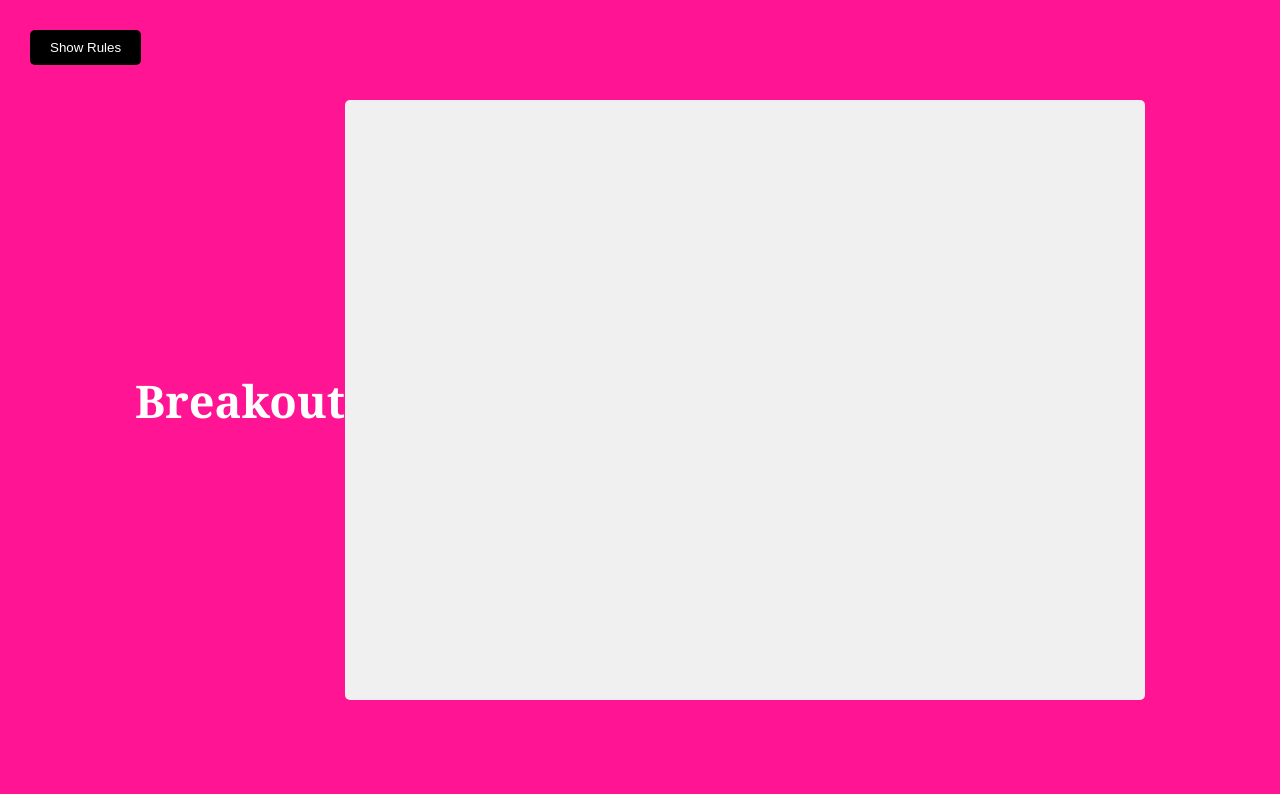
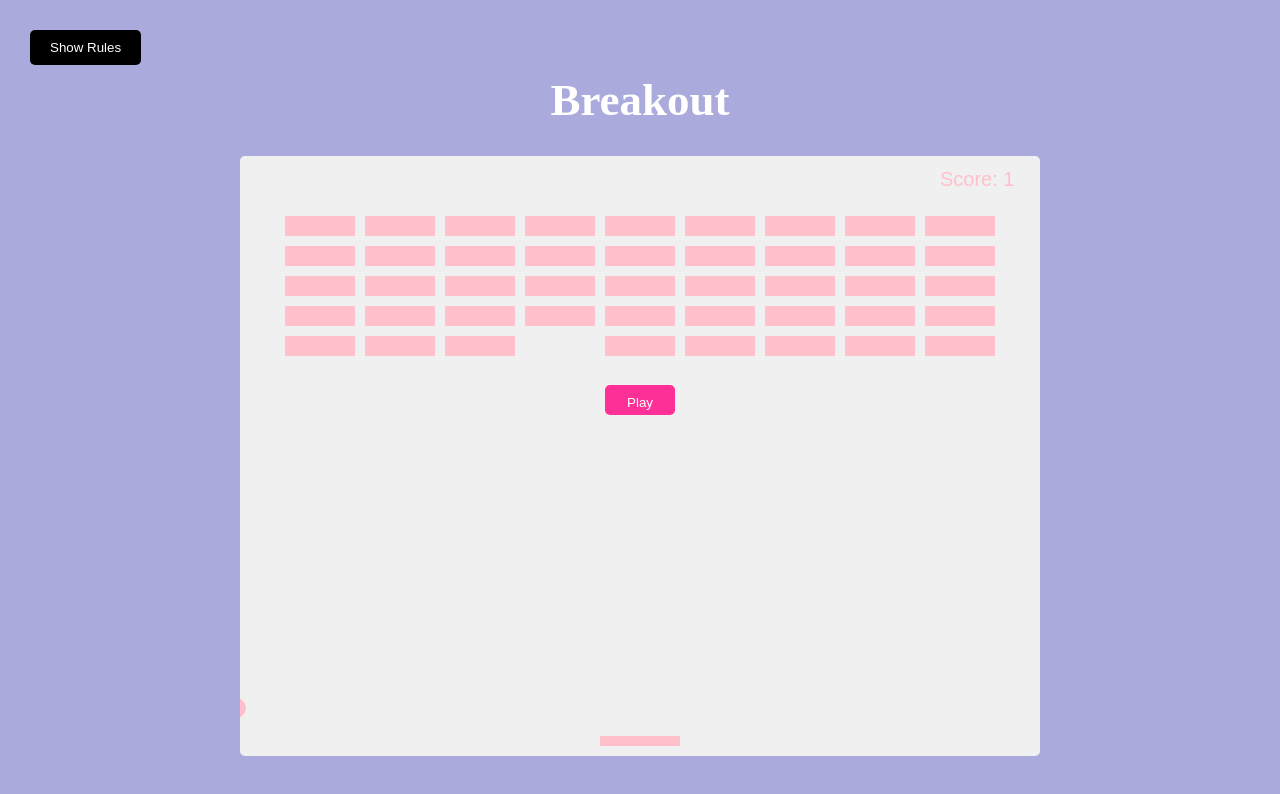
Before and after one commit to dhesipuneet/website2, a plain HTML site: page breakout.html in a window 1280 px wide. Drawn offline with Linux system fonts and the light colour scheme; files that its build step writes are made by us from their sources.

Commit message:
Mon, Apr 8, 2024, 9:34 AM -07:00

```diff
--- a/breakout.css
+++ b/breakout.css
@@ -1,20 +1,20 @@
-*{
+* {
     box-sizing: border-box;
 }
 
 body {
-    background-color: deeppink;
+    background-color: #0095;
     display: flex;
-    flex:-direction: column;
+    flex-direction: column;
     align-items: center;
     justify-content: center;
     min-height: 100vh;
     margin: 0;
-    font-family: Georgia, serif;
+    font-family: font-family: Georgia, serif;
 }
 
 canvas {
-    background: #f0f0f0;
+    background-color: #f0f0f0;
     display: block;
     border-radius: 5px;
 }
@@ -28,17 +28,25 @@ h1 {
     cursor: pointer;
     border: 0;
     padding: 10px 20px;
-    background: black;
+    background-color: black;
     color: white;
     border-radius: 5px;
 }
 
-.btn.hover {
+.play-btn {
+    width: 70px;
+    height: 30px;
+    position: absolute;
+    background: radial-gradient( rgba(255, 0, 128, 0.8) 100%, rgba(255, 255, 255, 1));
+   // requestAnimationFrame()
+}
+
+.btn:hover {
     background: #222222;
 }
 
 .btn:active {
-    transform: scale(0.98);
+    transform: scale(0.9);
 }
 
 .rules-btn {
@@ -50,9 +58,8 @@ h1 {
 .rules {
     position: absolute;
     top: 0;
-    bottom: 0;
     left: 0;
-    background: #333333;
+    background-color: pink;
     color: white;
     min-height: 100vh;
     width: 400px;
@@ -62,6 +69,6 @@ h1 {
     transition: transform 1s ease-in-out;
 }
 
-.rule.show {
+.rules.show {
     transform: translateX(0);
 }
--- a/breakout.html
+++ b/breakout.html
@@ -4,20 +4,20 @@
     <meta charset="UTF-8">
     <meta name="viewport" content="width=device-width, initial-scale=1.0">
     <title>Breakout</title>
-    <link rel="stylesheet" href="css/breakout.css"
-    <link rel="stylesheet" href="js/breakout.js"
-
+    <link rel="stylesheet" href="css/breakout.css">
 </head>
 <body>
     <h1>Breakout</h1>
+    <button id="play-button" class="btn play-btn">Play</button>
     <button id="rules-btn" class="btn rules-btn">Show Rules</button>
     <div id="rules" class="rules">
-        <h2>How To Play:</h2
-            <p>Use your right and left keys to move the paddle to bounce the ball up and break the blocks.</p>
-            <p>If you miss the ball, your score and the blocks will reset.</p>
-            <button id="close-btn" class="close">Close</button>
+        <h2>How To Play:</h2>
+        <p>Use your right and left keys to move the paddle to bounce the ball up and break the blocks.</p>
+        <p>If you miss the ball, your score and the blocks will reset.</p>
+        <button id="close-btn" class="btn">Close</button>
     </div>
 
-<canvas id="canvas" width="800" height="600" ></canvas>
+    <canvas id="canvas" width="800" height="600" ></canvas>
 </body>
+<script src="js/breakout.js"></script>
 </html>
--- a/js/breakout.js
+++ b/js/breakout.js
@@ -1,67 +1,232 @@
 rulesBtn = document.getElementById('rules-btn')
 rules = document.getElementById('rules')
-closesBtn = document.getElemebtById('close-btn')
+closeBtn = document.getElementById('close-btn')
 canvas = document.getElementById('canvas')
 ctx = canvas.getContext('2d')
 
 score = 0
 
+brickRowCount = 9
+brickColumnCount = 5
+
+// Create ball properties
 ball = {
     x: canvas.width / 2,
-    y: canvas.height /2,
+    y: canvas.height / 2,
     size: 10,
     speed: 4,
-    dx: 4;
-    dy: -4;
+    dx: 4,
+    dy: -4,
 }
 
+// Create Paddle properties
 paddle = {
     x: canvas.width / 2 - 40,
-    y: canvas.height - 20,
+    y: canvas.height -20,
     w: 80,
     h: 10,
     speed: 8,
-    dx:0,
+    dx: 0,
 }
 
+// Create brick properties
+brickInfo = {
+    w: 70,
+    h:20,
+    padding: 10,
+    offsetX: 45,
+    offsetY: 60,
+    visible: true
+}
 
+// Create bricks
+bricks = []
+for (let i = 0; i < brickRowCount; i++) {
+    bricks[i] = []
+    for (let j = 0; j < brickColumnCount; j++) {
+        const x = i * (brickInfo.w + brickInfo.padding) + brickInfo.offsetX
+        const y = j * (brickInfo.h + brickInfo.padding) + brickInfo.offsetY
+        bricks[i][j] = {x, y, ...brickInfo}
+    }
+}
 
-
+// Draw ball on canvas
 function drawBall() {
     ctx.beginPath()
-    ctx.arc(ball.x, ball.y, ball.size, 0, Math.PI *2)
-    ctx.fillStyle = '#009599'
+    ctx.arc(ball.x, ball.y, ball.size, 0, Math.PI * 2)
+    ctx.fillStyle = 'pink'
     ctx.fill()
     ctx.closePath()
 }
 
+// Draw paddle on canvas
 function drawPaddle() {
     ctx.beginPath()
-    ctx.rect(paddle.x, paddle.y, paddle.w, paddile.h)
-    ctx.fillStyle = '#009599'
+    ctx.rect(paddle.x, paddle.y, paddle.w, paddle.h)
+    ctx.fillStyle = 'pink'
     ctx.fill()
     ctx.closePath()
 }
 
 
-
+// Draw score on canvas
 function drawScore() {
-    ctx.font ='20px Arial'
+    ctx.font = '20px Arial'
     ctx.fillText(`Score: ${score}`, canvas.width-100, 30)
 }
 
-function draw(){
+
+// Draw bricks on canvas
+function drawBricks() {
+    bricks.forEach(column => {
+        column.forEach(brick => {
+            ctx.beginPath()
+            ctx.rect(brick.x, brick.y, brick.w, brick.h)
+            ctx.fillStyle = brick.visible ? 'pink' : 'transparent';
+            ctx.fill()
+            ctx.closePath()
+        })
+    })
+}
+
+console.log(bricks)
+
+// Draw everything
+function draw() {
+    ctx.clearRect(0, 0, canvas.width, canvas.height)
     drawPaddle()
     drawBall()
     drawScore()
+    drawBricks()
 }
 
-draw()
+// Move paddle on canvas
+function movePaddle() {
+paddle.x = paddle.x + paddle.dx
 
+    // wall detection
+    if (paddle.x < 0) {
+        paddle.x = 0
+    }
+    if (paddle.x + paddle.w > canvas.width) {
+        paddle.x = canvas.width - paddle.w
+    }
+
+}
+
+// Keydown Event
+function keyDown(e) {
+   // console.log(e.key)
+   if (e.key == 'ArrowRight' || e.key == 'Right') {
+    paddle.dx = paddle.speed
+   }
+   if (e.key == 'ArrowLeft' || e.key == 'Left') {
+    paddle.dx = -paddle.speed
+   }
+}
+
+// Keyup Event
+function keyUp(e) {
+    if (e.key == 'ArrowRight' ||
+     e.key == 'Right' ||
+      e.key == 'ArrowLeft' ||
+       e.key == 'Left') {
+        paddle.dx = 0
+    }
+}
+
+// Keyboard event handlers
+document.addEventListener('keydown', keyDown)
+document.addEventListener('keyup', keyUp)
+
+function moveBall() {
+    ball.x = ball.x + ball.dx
+    ball.y = ball.y + ball.dy
+
+    // Wall collision (top)
+    if (ball.y + ball.size < 0) {
+        ball.dy = -1 * ball.dy
+    }
+
+    // Wall collision (right)
+    if (ball.x + ball.size > canvas.width) {
+        ball.dx = -1 * ball.dx
+    }
+
+    // Wall collision (bottom)
+    if (ball.y + ball.size > canvas.height) {
+        ball.dy = -1 * ball.dy
+        showAllBricks()
+        score = 0
+    }
+
+    // Wall collision (left)
+    if (ball.x + ball.size < 0) {
+        ball.dx = -1 * ball.dx
+    }
+    // Paddle collision
+    if (
+        ball.x - ball.size > paddle.x &&
+        ball.x + ball.size < paddle.x + paddle.w &&
+        ball.y + ball.size > paddle.y
+    ) {
+        ball.dy = -1 * ball.speed
+    }
+    // Brick Collision
+    bricks.forEach(column => {
+        column.forEach(brick => {
+            if (brick.visible) {
+                if (
+                  ball.x - ball.size > brick.x && //left
+                  ball.x + ball.size < brick.x + brick.w && //right
+                  ball.y + ball.size > brick.y && //top
+                  ball.y - ball.size < brick.y + brick.h //bottom
+                ) {
+                    ball.dy = -1 * ball.dy
+                    brick.visible = false
+                    increaseScore()
+                }
+            }
+        })
+    })
+}
+
+// Increase score
+function increaseScore() {
+    score++
+
+    if (score == brickRowCount * brickRowCount) {
+        score = 0
+        showAllBricks()
+    }
+}
+
+function showAllBricks() {
+    console.log("showAllBricks()")
+    bricks.forEach(column => {
+        column.forEach(brick => {
+            console.log("Hello")
+            brick.visible = true
+        })
+    })
+}
+
+
+// Update canvas drawing and animation
+function update() {
+    moveBall()
+    movePaddle()
+    draw()
+    requestAnimationFrame(update)
+}
+
+update()
+
+
+// Rules open and close event handlers
 rulesBtn.addEventListener('click', () => {
     rules.classList.add('show')
 })
-
 closeBtn.addEventListener('click', () => {
     rules.classList.remove('show')
 })
```
